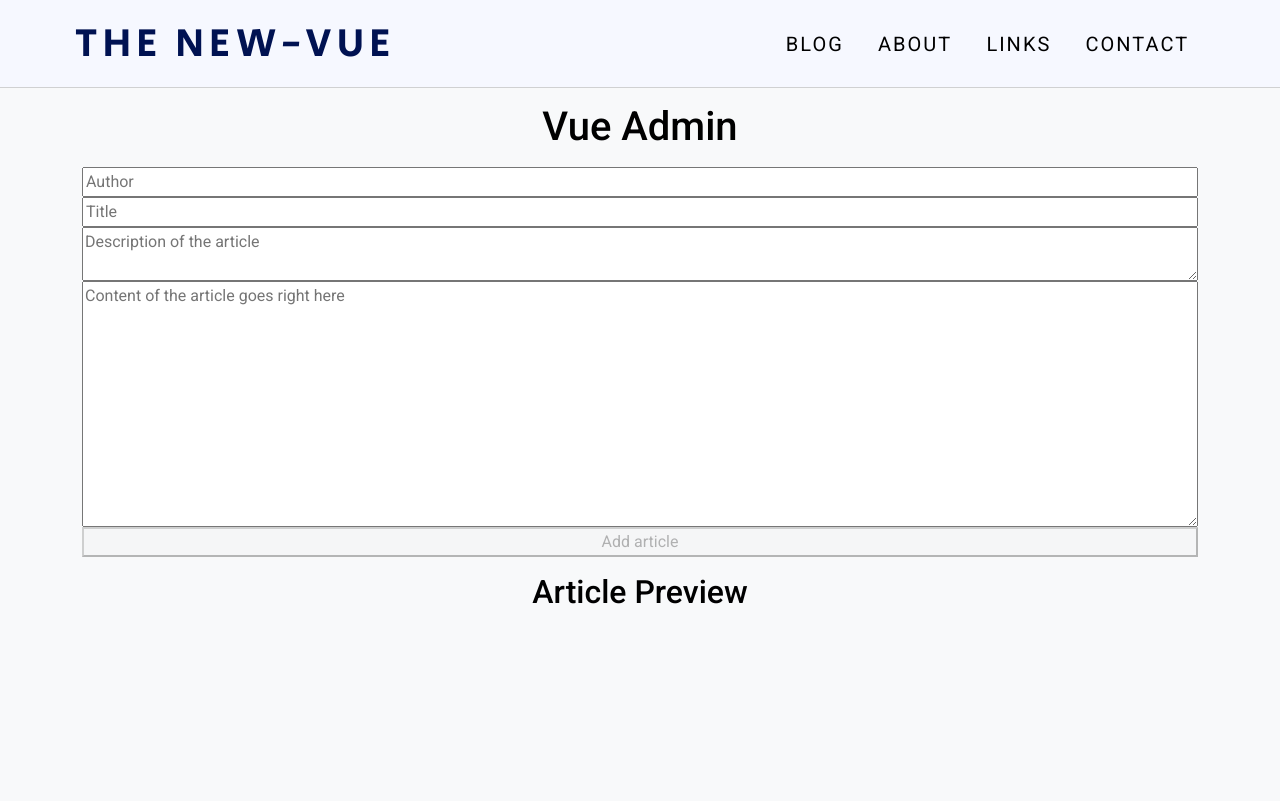
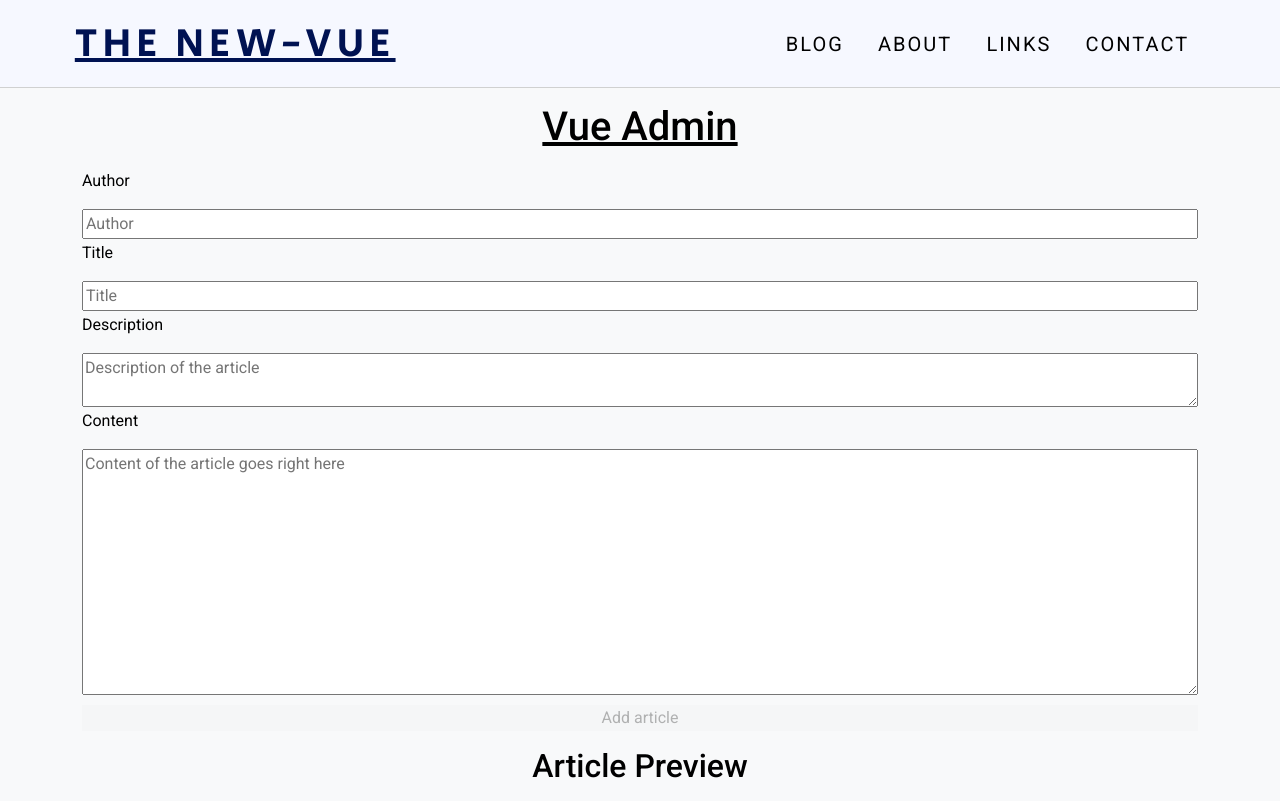
Before and after one commit to YanisJdz/new-vue, a Vue app: page /admin in a window 1280 px wide. Built offline with nearby package versions, Linux system fonts and the light colour scheme; no server answers.

Commit message:
Admin page CSS

```diff
--- a/src/views/Admin.vue
+++ b/src/views/Admin.vue
@@ -2,10 +2,14 @@
     <div class='container d-flex flex-column'>
         <div class="admin-panel d-flex flex-column">
             <h1 class="mb-3 mt-3">Vue Admin</h1>
-            <input type="text" v-model="author" placeholder="Author">
-            <input type="text" v-model="title" placeholder="Title">
-            <textarea v-model="description" name="description" id="1" cols="1" rows="2" placeholder="Description of the article"></textarea>
-            <textarea v-model="content" name="content" id="" cols="30" rows="10" placeholder="Content of the article goes right here"></textarea>
+            <p class = "subtitle">Author</p>
+            <input class="input-area" type="text" v-model="author" placeholder="Author">
+            <p class = "subtitle">Title</p>
+            <input class="input-area" type="text" v-model="title" placeholder="Title">
+            <p class = "subtitle">Description</p>
+            <textarea class="input-area" v-model="description" name="description" id="1" cols="1" rows="2" placeholder="Description of the article"></textarea>
+            <p class = "subtitle">Content</p>
+            <textarea  class="input-area" v-model="content" name="content" id="" cols="30" rows="10" placeholder="Content of the article goes right here"></textarea>
             <button @click="addArticle(createArticle())" v-bind:disabled="author.length === 0" type="submit">Add article</button>
         </div>
         <div class="preview-article">
@@ -49,5 +53,18 @@ export default {
 </script>
 
 <style>
+h1{
+    text-decoration: underline;
+}
+
+button {
+    margin-top: 10px;
+    border: black;
+
+}
+.subtitle{
+    display: flex;
+    margin-top: 2px;
+}
 
 </style>
```
